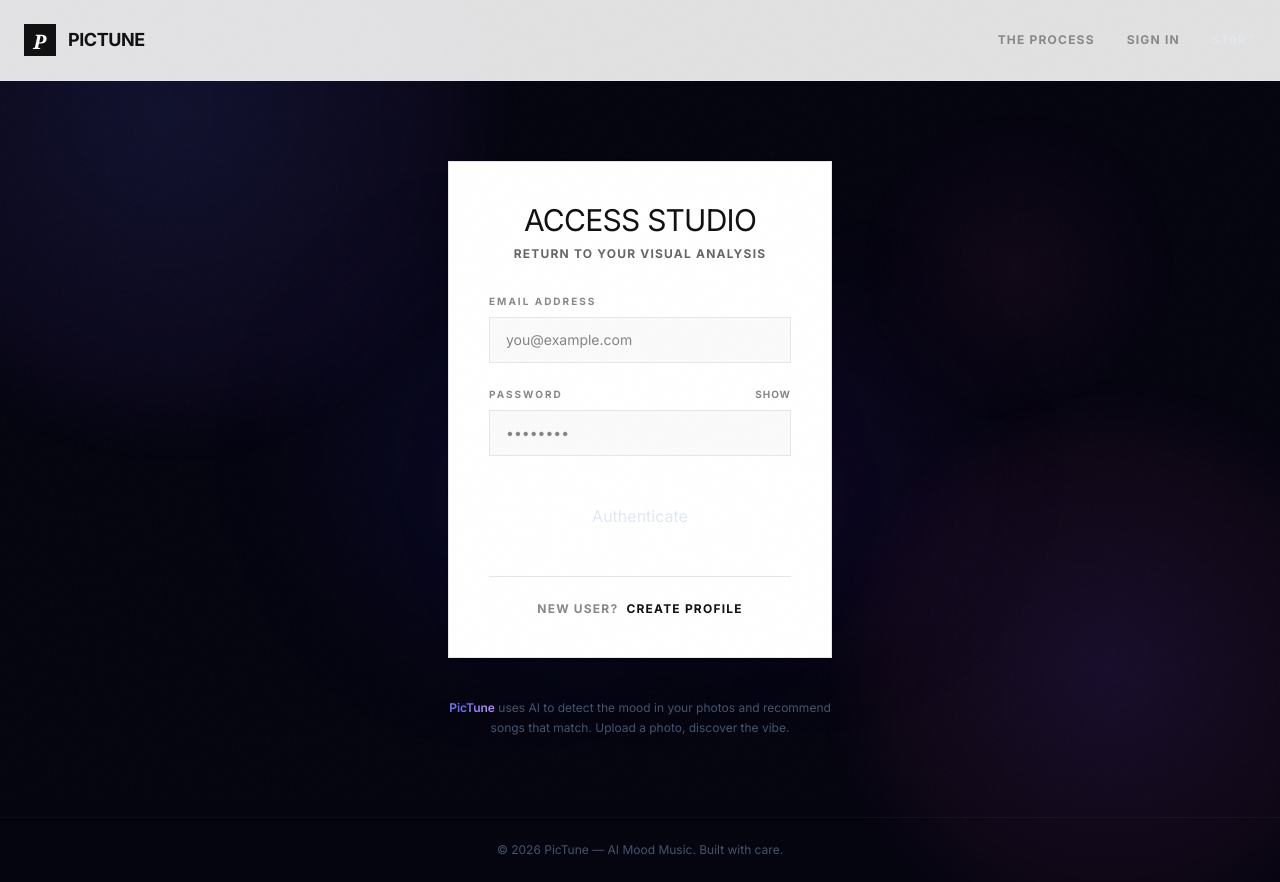
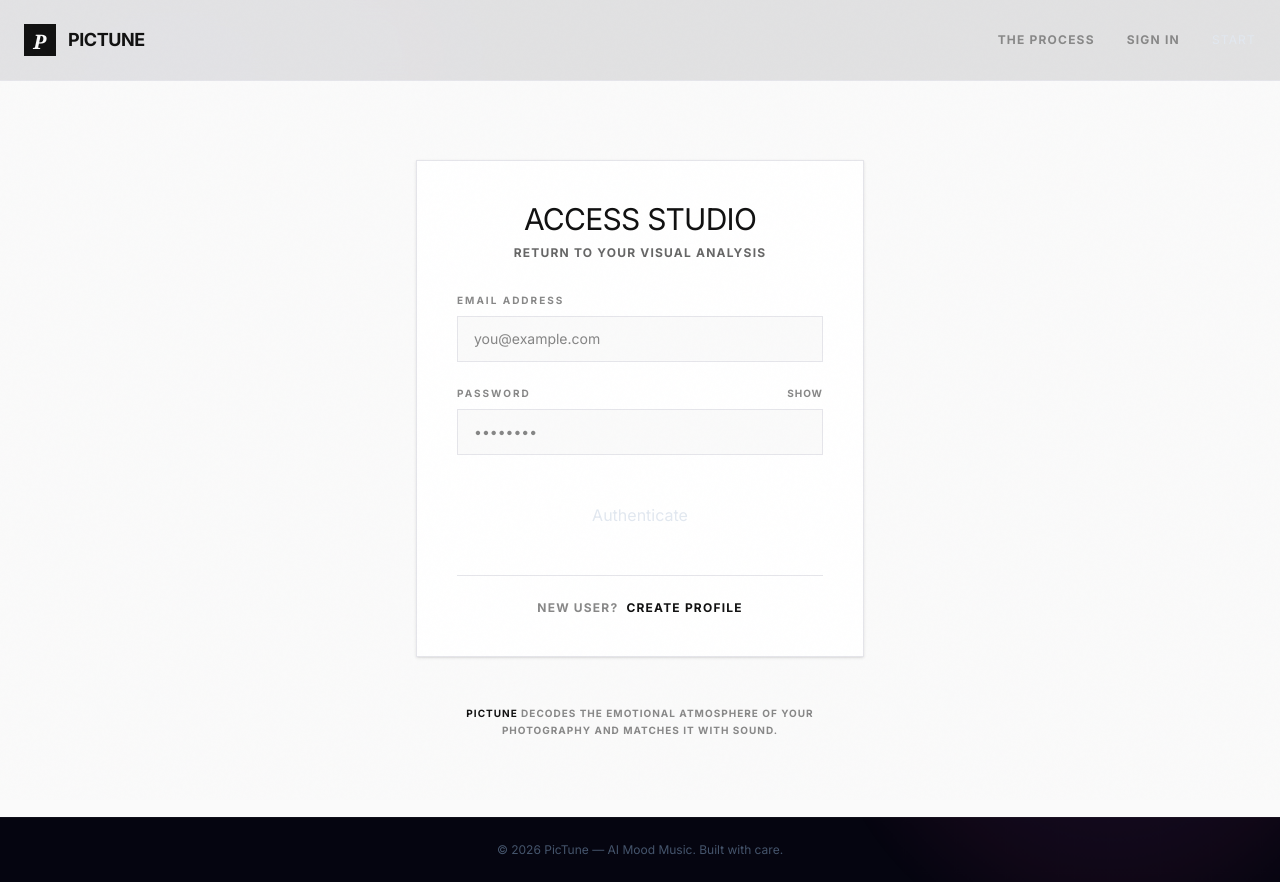
Before and after one commit to Shriii19/pictune_frontend, a React (Vite) app: page /login in a window 1280 px wide. Built offline with nearby package versions, Linux system fonts and the light colour scheme.

Commit message:
feat: enhance Login and Register components with improved layout, styling, and accessibility

```diff
--- a/src/pages/Login.jsx
+++ b/src/pages/Login.jsx
@@ -25,14 +25,8 @@ export default function Login() {
   };
 
   return (
-    <div className="relative min-h-[calc(100vh-64px)] flex items-center justify-center px-4 py-12">
-      {/* Decorative Background */}
-      <div className="absolute inset-0 overflow-hidden pointer-events-none">
-        <div className="absolute top-1/4 left-1/4 w-96 h-96 bg-indigo-600/[0.06] rounded-full blur-3xl" />
-        <div className="absolute bottom-1/4 right-1/4 w-80 h-80 bg-violet-600/[0.06]  rounded-full blur-3xl" />
-      </div>
-
-      <div className="relative z-10 flex flex-col items-center">
+    <div className="relative min-h-[calc(100vh-64px)] flex items-center justify-center px-4 py-12 bg-[#FAFAFA]">
+      <div className="relative z-10 flex flex-col items-center w-full">
         <AuthForm
           type="login"
           onSubmit={handleLogin}
@@ -40,11 +34,9 @@ export default function Login() {
           loading={loading}
         />
 
-        {/* Mini about tagline */}
-        <div className="mt-10 max-w-sm text-center animate-fade-in" style={{ animationDelay: '0.4s' }}>
-          <p className="text-xs text-slate-600 leading-relaxed">
-            <span className="gradient-text font-semibold">PicTune</span> uses AI to detect the mood in your photos and recommend songs that match.
-            Upload a photo, discover the vibe.
+        <div className="mt-12 max-w-sm text-center animate-slide-up" style={{ animationDelay: '0.2s' }}>
+          <p className="text-[10px] text-[#888888] uppercase tracking-widest font-bold leading-relaxed">
+            <span className="text-[#111111]">PicTune</span> decodes the emotional atmosphere of your photography and matches it with sound.
           </p>
         </div>
       </div>
--- a/src/pages/Register.jsx
+++ b/src/pages/Register.jsx
@@ -32,14 +32,8 @@ export default function Register() {
   };
 
   return (
-    <div className="relative min-h-[calc(100vh-64px)] flex items-center justify-center px-4 py-12">
-      {/* Decorative Background */}
-      <div className="absolute inset-0 overflow-hidden pointer-events-none">
-        <div className="absolute top-1/3 right-1/4 w-96 h-96 bg-violet-600/[0.06] rounded-full blur-3xl" />
-        <div className="absolute bottom-1/3 left-1/4 w-80 h-80 bg-indigo-600/[0.06] rounded-full blur-3xl" />
-      </div>
-
-      <div className="relative z-10">
+    <div className="relative min-h-[calc(100vh-64px)] flex items-center justify-center px-4 py-12 bg-[#FAFAFA]">
+      <div className="relative z-10 w-full flex justify-center">
         <AuthForm
           type="register"
           onSubmit={handleRegister}
```
